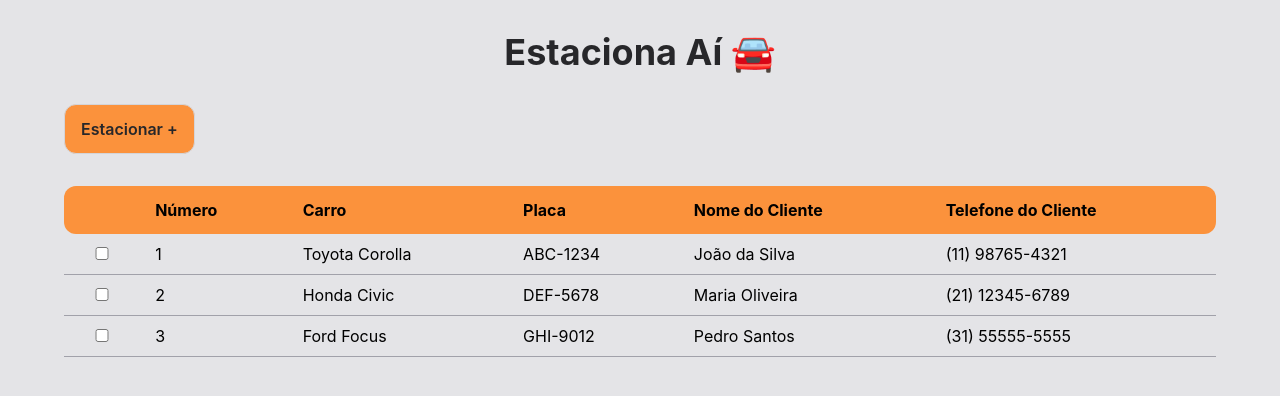
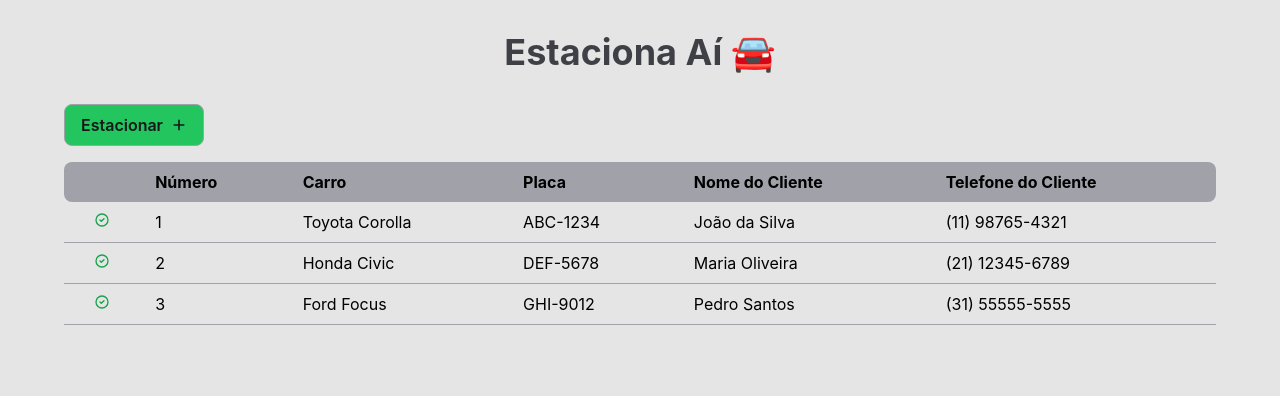
Before and after one commit to lucasrbordignon/client-estaciona-ai, a Next.js app: page / in a window 1280 px wide. Shown: the top 396 px of the page. Built offline with nearby package versions, Linux system fonts and the light colour scheme.

Commit message:
mudando interface

```diff
--- a/package.json
+++ b/package.json
@@ -9,9 +9,10 @@
     "lint": "next lint"
   },
   "dependencies": {
+    "next": "14.1.4",
     "react": "^18",
     "react-dom": "^18",
-    "next": "14.1.4"
+    "react-icons": "^5.0.1"
   },
   "devDependencies": {
     "autoprefixer": "^10.0.1",
--- a/src/pages/index.js
+++ b/src/pages/index.js
@@ -1,4 +1,5 @@
 import { useState } from "react";
+import { HiOutlineCheckCircle, HiPlus, HiX } from "react-icons/hi";
 
 export default function Home() {
   const cars = [
@@ -35,25 +36,29 @@ export default function Home() {
   ]
 
   const [selectedCar, setSelectedCar] = useState(null)
+  const [showPopup, setShowPopup] = useState(false)
 
-  const handleCheckboxChange = (carId) => {
-    if ( selectedCar === carId ) {
-      setSelectedCar(null)
-    } else {
-      setSelectedCar(carId)
-    }
+  const handleFinishClick = (carId) => {
+    setSelectedCar(carId);
+    setShowPopup(true);
+  }
+
+  const handleClosePopup = () => {
+    setSelectedCar(null);
+    setShowPopup(false);
   }
 
   return (
     <div className="h-full">
       <div className="h-full w-full">
         <div className="max-w-6xl text-center py-8 m-auto">
-          <h1 className="text-4xl font-bold m-auto text-zinc-800">Estaciona Aí 🚘</h1>
+          <h1 className="text-4xl font-bold m-auto text-zinc-700">Estaciona Aí 🚘</h1>
         </div>
 
-        <div className="max-w-6xl text-center pb-8 m-auto w-full flex">
-          <button className="bg-orange-400 rounded-xl py-3 px-4 text-zinc-800 font-semibold border border-zinc-300 hover:border-zinc-400 hover:cursor-pointer hover:bg-orange-400 hover:shadow-inner">
-            Estacionar +
+        <div className="max-w-6xl text-center pb-4 m-auto w-full flex">
+          <button className="flex items-center gap-2 px-4 py-2 bg-green-500 font-semibold text-zinc-900 border border-zinc-400 rounded-lg hover:border-green-900 hover:cursor-pointer hover:bg-green-400 hover:shadow">
+            Estacionar
+            <HiPlus/>
           </button>
         </div>
 
@@ -61,24 +66,21 @@ export default function Home() {
           <table className="table-auto w-full overflow-x-scroll">
             <thead>
               <tr>
-                <th className="px-4 py-3 bg-orange-400 rounded-l-xl"></th>
-                <th className="px-4 py-3 bg-orange-400 text-left">Número</th>
-                <th className="px-4 py-3 bg-orange-400 text-left">Carro</th>
-                <th className="px-4 py-3 bg-orange-400 text-left">Placa</th>
-                <th className="px-4 py-3 bg-orange-400 text-left">Nome do Cliente</th>
-                <th className="px-4 py-3 bg-orange-400 text-left rounded-r-xl">Telefone do Cliente</th>
+                <th className="px-4 py-2 bg-zinc-400 rounded-l-lg"></th>
+                <th className="px-4 py-2 bg-zinc-400 text-left">Número</th>
+                <th className="px-4 py-2 bg-zinc-400 text-left">Carro</th>
+                <th className="px-4 py-2 bg-zinc-400 text-left">Placa</th>
+                <th className="px-4 py-2 bg-zinc-400 text-left">Nome do Cliente</th>
+                <th className="px-4 py-2 bg-zinc-400 text-left rounded-r-lg">Telefone do Cliente</th>
               </tr>
             </thead>
             <tbody>
               {cars.map(car => (
-                <tr key={car.id} className={selectedCar === car.id ? "bg-orange-200" : ""}>
-                  <td className="border-b border-zinc-400 px-4 py-2 rounded-l-xl text-center">
-                    <input
-                      type="checkbox"
-                      checked={selectedCar === car.id}
-                      onChange={() => handleCheckboxChange(car.id)}
-                      className="form-checkbox w-4"
-                    />
+                <tr key={car.id}>
+                  <td className="border-b border-zinc-400 px-4 py-2 rounded-l-lg text-center">
+                    <button onClick={() => handleFinishClick(car.id)}>
+                      <HiOutlineCheckCircle className="text-green-600 cursor-pointer hover:text-green-400" />
+                    </button>
                   </td>
                   <td className="border-b border-zinc-400 px-4 py-2">{car.numero}</td>
                   <td className="border-b border-zinc-400 px-4 py-2">{car.modelo}</td>
@@ -89,6 +91,18 @@ export default function Home() {
               ))}
             </tbody>
           </table>
+
+          {
+            showPopup &&
+          (
+            <div className="fixed inset-0 flex items-center justify-center bg-black bg-opacity-50">
+              <div className="bg-white p-8 rounded-lg relative">
+                <button onClick={handleClosePopup} className="absolute right-2 top-2"><HiX className="text-red-500 hover:text-red-600"/></button>
+                <p className="mb-4">Deseja realmente finalizar esta vaga?</p>
+                <button onClick={handleClosePopup} className="px-4 py-2 bg-green-500 font-semibold text-zinc-900 border border-zinc-400 rounded-lg hover:border-green-900 hover:cursor-pointer hover:bg-green-400 hover:shadow">Finalizar</button>
+              </div>
+            </div>
+          )}
         </div>
       </div>
     </div>
--- a/src/styles/globals.css
+++ b/src/styles/globals.css
@@ -3,5 +3,5 @@
 @tailwind utilities;
 
 body {
-  background-color: #e4e4e7;
+  background-color: #e5e5e5;
 }
```
Also changed, not shown: 1 other file (tests, documents, lock files or other folders).
